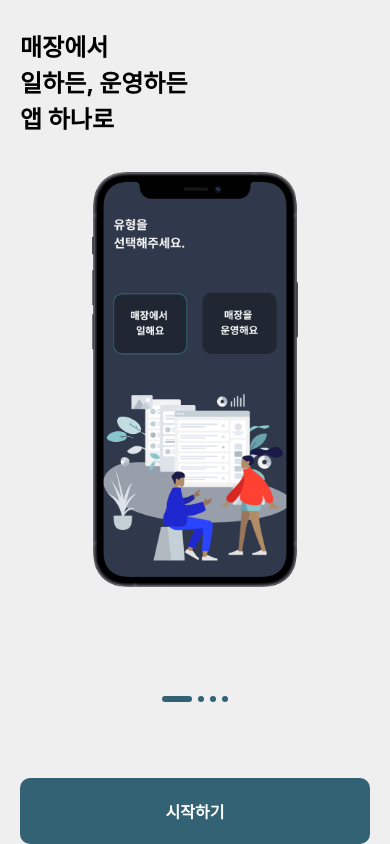
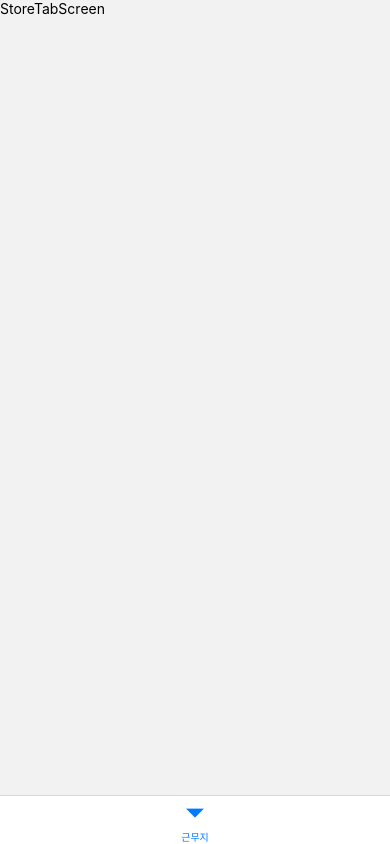
Before and after one commit to zaar625/wmApp, a React Native app: screen /bottomTab in a window 390 px wide. Built offline with nearby package versions, Linux system fonts and the light colour scheme.

Commit message:
bottom tab install and store tab addition

```diff
--- a/App.tsx
+++ b/App.tsx
@@ -3,15 +3,16 @@ import { useColorScheme, Appearance } from 'react-native';
 import { NavigationContainer } from '@react-navigation/native';
 import { createStackNavigator } from '@react-navigation/stack';
 import OnboardingPage from './App/screens/onboarding';
-import CategorySelectPage from './App/screens/select-category';
+import CategorySelectPage from './App/screens/select_category';
 import EmployeeLoginPage from './App/screens/login/employee';
-import SignInStep01Page from './App/screens/sign-up/SignInStep01Page';
-import SignInStep02Page from './App/screens/sign-up/SignInStep02Page';
+import SignInStep01Page from './App/screens/sign_up/SignInStep01Page';
+import SignInStep02Page from './App/screens/sign_up/SignInStep02Page';
 import { ThemeContext } from './App/theme/themeContext';
 import { TThemeMode } from './App/theme/themeContext';
 import { store } from './App/state/store';
 import { Provider } from 'react-redux';
 import GlobalModal from './App/components/modal/GlobalModal';
+import BottomTab from './App/screens/BottomTab';
 
 export default function App() {
   const Stack = createStackNavigator();
@@ -44,6 +45,7 @@ export default function App() {
             <Stack.Screen name="employeeLoginPage" component={EmployeeLoginPage} />
             <Stack.Screen name="singInStep01Page" component={SignInStep01Page} />
             <Stack.Screen name="signInStep02Page" component={SignInStep02Page} />
+            <Stack.Screen name="bottomTab" component={BottomTab} />
           </Stack.Navigator>
         </NavigationContainer>
       </ThemeContext.Provider>
--- /dev/null
+++ b/App/screens/BottomTab.tsx
@@ -0,0 +1,18 @@
+import { StyleSheet, Text, View } from 'react-native';
+import React from 'react';
+import { createBottomTabNavigator } from '@react-navigation/bottom-tabs';
+import StoreTabScreen from './store_tab';
+
+const Tab = createBottomTabNavigator();
+
+const BottomTab = () => {
+  return (
+    <Tab.Navigator screenOptions={{ headerShown: false, tabBarLabel: '근무지' }}>
+      <Tab.Screen name="storeTabScreen" component={StoreTabScreen} />
+    </Tab.Navigator>
+  );
+};
+
+export default BottomTab;
+
+const styles = StyleSheet.create({});
--- a/App/screens/login/employee/index.tsx
+++ b/App/screens/login/employee/index.tsx
@@ -57,6 +57,7 @@ export default function EmployeeLoginPage({ navigation }: NavigationScreenProps)
   const login = async () => {
     try {
       const { user } = await signIn(loginform);
+      if (user) navigation.navigate('bottomTab');
     } catch (error) {
       errorHandler(error);
     } finally {
--- /dev/null
+++ b/App/screens/store_tab/index.tsx
@@ -0,0 +1,14 @@
+import { StyleSheet, Text, View } from 'react-native';
+import React from 'react';
+
+const StoreTabScreen = () => {
+  return (
+    <View>
+      <Text>StoreTabScreen</Text>
+    </View>
+  );
+};
+
+export default StoreTabScreen;
+
+const styles = StyleSheet.create({});
--- a/App/type/index.ts
+++ b/App/type/index.ts
@@ -6,6 +6,8 @@ export type RootStackParamList = {
   employeeLoginPage: undefined;
   singInStep01Page: undefined;
   signInStep02Page: undefined;
+  bottomTab: undefined;
+  storeTabScreen: undefined;
 };
 
 export type NavigationScreenProps = NativeStackScreenProps<RootStackParamList>;
```
Also changed, not shown: App/screens/select_category/CategoryBtn.tsx (renamed from App/screens/select-category/CategoryBtn.tsx), App/screens/select_category/index.tsx (renamed from App/screens/select-category/index.tsx), App/screens/sign_up/PasswordForm.tsx (renamed from App/screens/sign-up/PasswordForm.tsx), App/screens/sign_up/SignInStep01Page.tsx (renamed from App/screens/sign-up/SignInStep01Page.tsx), App/screens/sign_up/SignInStep02Page.tsx (renamed from App/screens/sign-up/SignInStep02Page.tsx).
